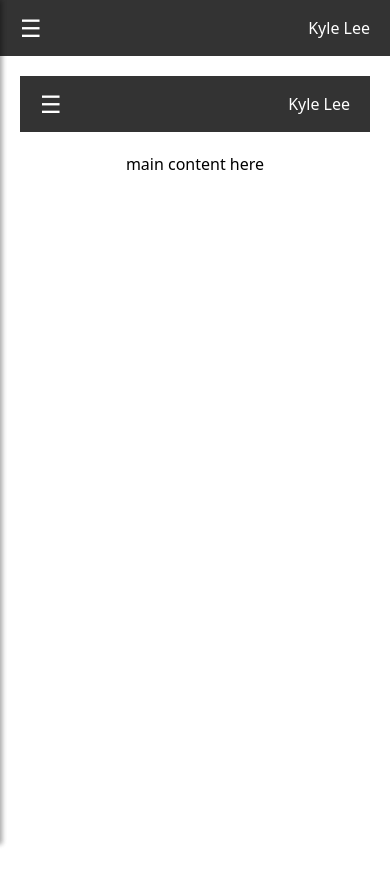
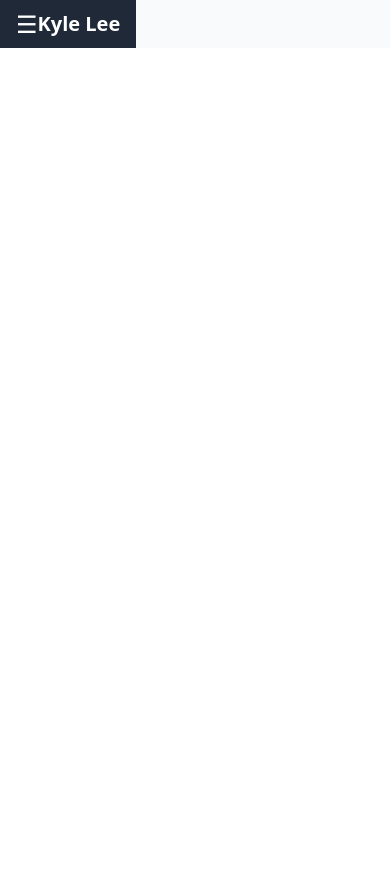
Before and after one commit to KyleLee95/leedev_sv, a SvelteKit app: page /about in a window 390 px wide. Shown: the top 884 px of the page. After the commit the page ends 844 px from the top, so only its background shows below. Built offline with nearby package versions, Linux system fonts and the light colour scheme.

Commit message:
refactor to components

```diff
--- a/src/lib/Navbar.svelte
+++ b/src/lib/Navbar.svelte
@@ -1,114 +1,43 @@
 <script>
-	let isSidebarOpen = false;
-
-	const toggleSidebar = () => {
-		isSidebarOpen = !isSidebarOpen;
-	};
-
-	const navItems = [
-		{ display: 'About', to: '/about' },
-		{ display: 'Blog', to: '/blog' }
-	];
+	export let navItems = [];
+	export let toggleSidebar; // Function to toggle the sidebar
+	export let isSidebarOpen; // Boolean to indicate sidebar state
 </script>
 
-<!-- Top bar with menu icon (hidden on large screens) -->
-<div class="top-bar">
-	<button class="menu-button" on:click={toggleSidebar} aria-label="Open sidebar"> ☰ </button>
-	<h1>
-		<a href="/"> Kyle Lee </a>
+<div class="flex md:hidden justify-between items-center bg-gray-800 text-white px-4 py-2">
+	<!-- Hamburger Menu -->
+	<button class="lg:hidden text-2xl" on:click={toggleSidebar} aria-label="Toggle Sidebar">
+		☰
+	</button>
+
+	<!-- Brand Name -->
+	<h1 class="text-xl font-bold">
+		<a href="/">Kyle Lee</a>
 	</h1>
-</div>
 
-<!-- Sidebar (static or sliding based on screen size) -->
-<div class="sidebar" class:open={isSidebarOpen}>
-	<button class="close-button" on:click={toggleSidebar} aria-label="Close sidebar">✕</button>
-	<ul>
-		<li>
-			<h1>Kyle Lee</h1>
-		</li>
-		{#each navItems as navItem}
+	<!-- Navbar Links (hidden on small screens) -->
+	<ul class="hidden lg:flex space-x-4">
+		{#each navItems as { display, to }}
 			<li>
-				<a href={navItem.to}>{navItem.display}</a>
+				<a href={to} class="hover:text-gray-400">{display}</a>
 			</li>
 		{/each}
 	</ul>
 </div>
 
-<style>
-	li {
-		list-style: none;
-	}
-
-	a {
-		text-decoration: none;
-		color: inherit;
-	}
-
-	/* Top bar styles */
-	.top-bar {
-		display: flex;
-		align-items: center;
-		justify-content: space-between;
-		background-color: #333;
-		color: white;
-		padding: 10px 20px;
-	}
-
-	.menu-button {
-		background: none;
-		border: none;
-		color: white;
-		font-size: 1.5rem;
-		cursor: pointer;
-	}
-
-	/* Sidebar styles */
-	.sidebar {
-		position: fixed;
-		top: 0;
-		left: -250px;
-		width: 250px;
-		height: 100%;
-		box-shadow: 2px 0 5px rgba(0, 0, 0, 0.2);
-		transition: left 0.3s ease-in-out;
-	}
-
-	.sidebar.open {
-		left: 0;
-	}
-
-	.close-button {
-		background: none;
-		border: none;
-		font-size: 1.5rem;
-		cursor: pointer;
-		margin-bottom: 20px;
-		display: block;
-	}
-
-	/* Responsive styles */
-	@media (min-width: 768px) {
-		/* Hide top bar on larger screens */
-		.top-bar {
-			display: none;
-		}
-
-		/* Sidebar becomes static */
-		.sidebar {
-			display: block;
-			position: static;
-			width: 250px;
-			height: auto;
-			box-shadow: none;
-			left: 0;
-		}
-
-		.sidebar.open {
-			left: 0; /* This is redundant on large screens but safe */
-		}
-
-		.close-button {
-			display: none; /* Hide the close button on larger screens */
-		}
-	}
-</style>
+<div
+	class={`fixed top-0 left-0 bg-gray-100 w-64 h-full transform transition-transform duration-300 ${
+		isSidebarOpen ? 'translate-x-0' : '-translate-x-full'
+	} lg:translate-x-0 lg:static lg:w-64`}
+>
+	<button class="lg:hidden text-xl absolute top-2 right-2" on:click={toggleSidebar}> ✕ </button>
+	<ul class="mt-4 space-y-2 p-4">
+		{#each navItems as { display, to }}
+			<li>
+				<a href={to} class="block text-gray-700 hover:text-gray-900">
+					{display}
+				</a>
+			</li>
+		{/each}
+	</ul>
+</div>
--- a/src/routes/+layout.svelte
+++ b/src/routes/+layout.svelte
@@ -1,40 +1,21 @@
 <script>
 	import '../app.css';
 	import Navbar from '$lib/Navbar.svelte';
+	export let children;
 
-	let { children } = $props();
+	let isSidebarOpen = false;
+
+	const toggleSidebar = () => {
+		isSidebarOpen = !isSidebarOpen;
+	};
+
+	const navItems = [
+		{ display: 'About', to: '/about' },
+		{ display: 'Blog', to: '/blog' }
+	];
 </script>
 
-<div class="container">
-	<Navbar />
-	<main id="content">
-		{@render children()}
-	</main>
+<div class="h-full w-full flex">
+	<Navbar {navItems} {toggleSidebar} {isSidebarOpen} />
+	<main class="flex-1 bg-gray-50 p-4">{@render children()}</main>
 </div>
-
-<style>
-	.container {
-		display: flex;
-		flex-direction: column;
-		height: 100vh;
-	}
-	#content {
-		flex: 1;
-		padding: 20px;
-		text-align: center;
-	}
-
-	/* Responsive styles */
-	@media (min-width: 768px) {
-		/* Hide top bar on larger screens */
-
-		.container {
-			display: grid;
-			grid-template-columns: 250px 1fr; /* Sidebar takes 250px, content takes remaining space */
-		}
-
-		#content {
-			text-align: left;
-		}
-	}
-</style>
--- a/src/routes/+page.svelte
+++ b/src/routes/+page.svelte
@@ -4,7 +4,7 @@
 
 <!-- Main Content -->
 
-<p></p>
+<p>main</p>
 
 <style>
 </style>
--- a/src/routes/about/+page.svelte
+++ b/src/routes/about/+page.svelte
@@ -1,152 +1,8 @@
 <script>
-	let isSidebarOpen = false;
-
-	const toggleSidebar = () => {
-		isSidebarOpen = !isSidebarOpen;
-	};
-
-	const navItems = [
-		{ display: 'About', to: '/about' },
-		{ display: 'Blog', to: '/blog' }
-	];
 </script>
 
 <svelte:head>
 	<title>About | Kyle Lee</title>
 </svelte:head>
 
-<div class="container">
-	<!-- Top bar with menu icon (hidden on large screens) -->
-	<div class="top-bar">
-		<button class="menu-button" on:click={toggleSidebar} aria-label="Open sidebar"> ☰ </button>
-		<h1>
-			<a href="/"> Kyle Lee </a>
-		</h1>
-	</div>
-
-	<!-- Sidebar (static or sliding based on screen size) -->
-	<div class="sidebar" class:open={isSidebarOpen}>
-		<button class="close-button" on:click={toggleSidebar} aria-label="Close sidebar">✕</button>
-		<ul>
-			<li>
-				<h1>Kyle Lee</h1>
-			</li>
-			{#each navItems as navItem}
-				<li>
-					<a href={navItem.to}>{navItem.display}</a>
-				</li>
-			{/each}
-		</ul>
-	</div>
-
-	<!-- Main Content -->
-	<main id="content">main content here</main>
-</div>
-
-<style>
-	/* General styles */
-	/* body { */
-	/* 	margin: 0; */
-	/* 	font-family: Arial, sans-serif; */
-	/* } */
-
-	li {
-		list-style: none;
-	}
-
-	a {
-		text-decoration: none;
-		color: inherit;
-	}
-
-	.container {
-		display: flex;
-		flex-direction: column;
-		height: 100vh;
-	}
-
-	/* Top bar styles */
-	.top-bar {
-		display: flex;
-		align-items: center;
-		justify-content: space-between;
-		background-color: #333;
-		color: white;
-		padding: 10px 20px;
-	}
-
-	.menu-button {
-		background: none;
-		border: none;
-		color: white;
-		font-size: 1.5rem;
-		cursor: pointer;
-	}
-
-	/* Sidebar styles */
-	.sidebar {
-		position: fixed;
-		top: 0;
-		left: -250px;
-		width: 250px;
-		height: 100%;
-		background-color: #f4f4f4;
-		box-shadow: 2px 0 5px rgba(0, 0, 0, 0.2);
-		transition: left 0.3s ease-in-out;
-	}
-
-	.sidebar.open {
-		left: 0;
-	}
-
-	.close-button {
-		background: none;
-		border: none;
-		font-size: 1.5rem;
-		cursor: pointer;
-		margin-bottom: 20px;
-		display: block;
-	}
-
-	/* Main content styles */
-	#content {
-		flex: 1;
-		padding: 20px;
-		text-align: center;
-	}
-
-	/* Responsive styles */
-	@media (min-width: 768px) {
-		/* Hide top bar on larger screens */
-		.top-bar {
-			display: none;
-		}
-
-		/* Sidebar becomes static */
-		.sidebar {
-			display: block;
-			position: static;
-			width: 250px;
-			height: auto;
-			box-shadow: none;
-			left: 0;
-		}
-
-		.sidebar.open {
-			left: 0; /* This is redundant on large screens but safe */
-		}
-
-		.container {
-			display: grid;
-			grid-template-columns: 250px 1fr; /* Sidebar takes 250px, content takes remaining space */
-		}
-
-		#content {
-			text-align: left;
-		}
-
-		.close-button {
-			display: none; /* Hide the close button on larger screens */
-		}
-	}
-</style>
+<div></div>
--- a/src/routes/blog/+page.svelte
+++ b/src/routes/blog/+page.svelte
@@ -3,8 +3,5 @@
 </svelte:head>
 
 <div class="container">
-	<!-- Top bar with menu icon (hidden on large screens) -->
-
-	<!-- Main Content -->
 	<main id="content">main content here</main>
 </div>
```
